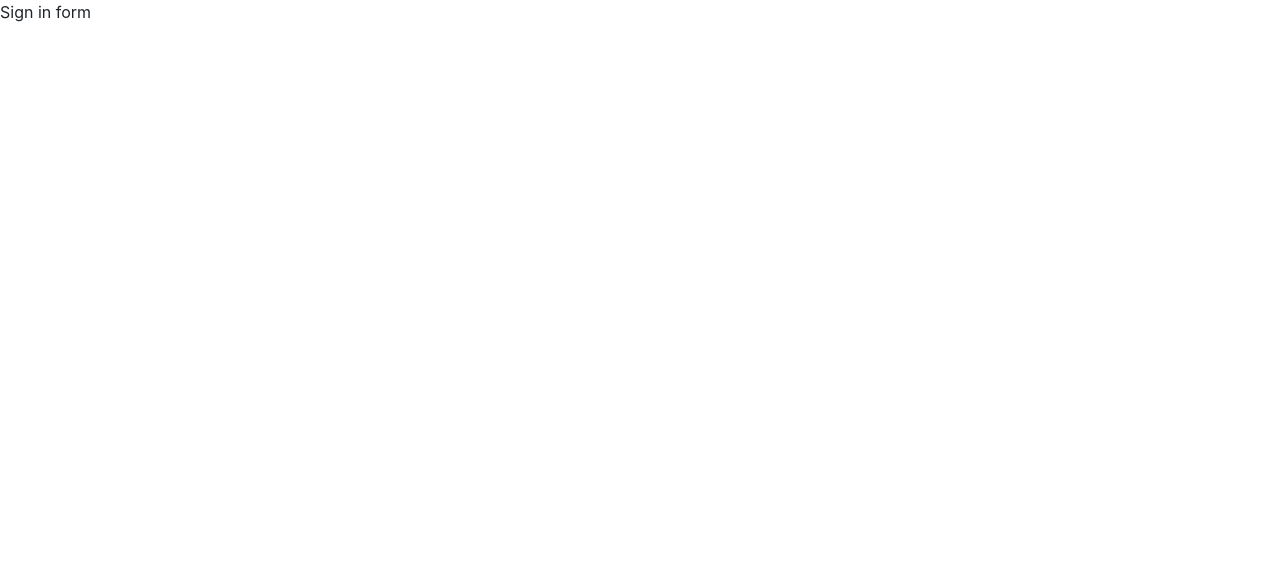
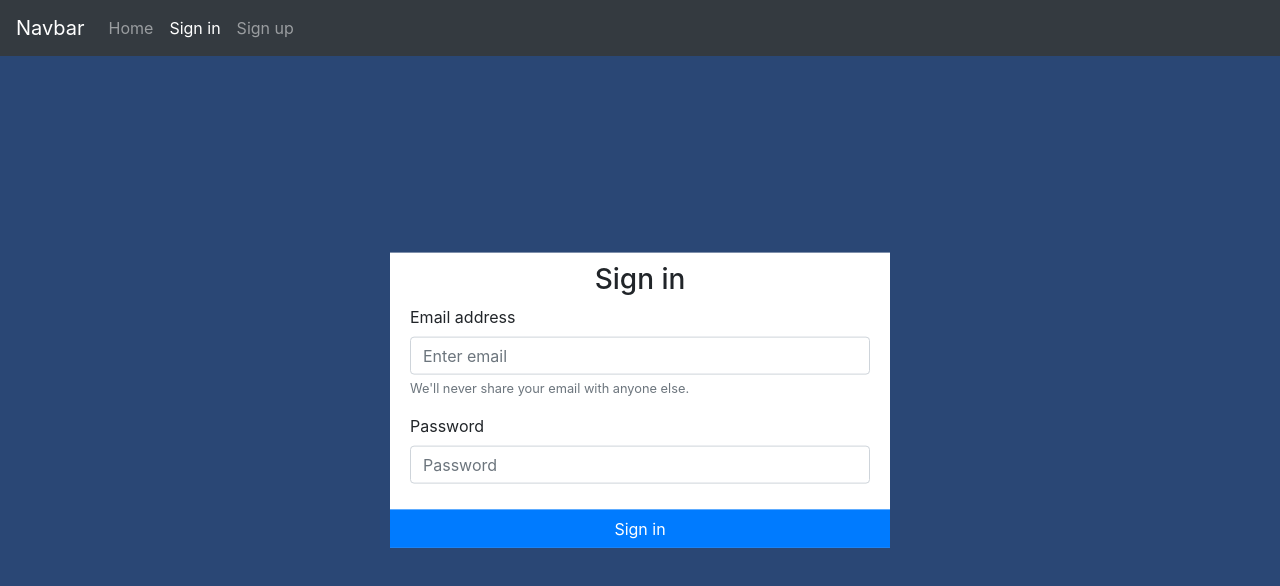
Before and after one commit to zhadyrassyn/mern-stack, a React (Create React App) app in the folder client/: page /signin in a window 1280 px wide. Shown: the top 586 px of the page. Built offline with nearby package versions, Linux system fonts and the light colour scheme; no server answers.

Commit message:
finish test lesson12

```diff
--- a/client/src/Main.jsx
+++ b/client/src/Main.jsx
@@ -5,11 +5,13 @@ import Signin from './components/Signin';
 import Signup from './components/Signup';
 
 import { Route, Switch } from "react-router-dom";
+import Header from "./components/Header";
 
 class Main extends Component {
   render() {
     return (
       <div>
+        <Header/>
         <Switch>
           <Route path="/detail/:postId" component={PostDetail}/>
           <Route path="/signin" component={Signin}/>
--- a/client/src/actions/actions.js
+++ b/client/src/actions/actions.js
@@ -8,7 +8,9 @@ import {
   DELETE_POST_SUCCESS,
   DELETE_POST_ERROR,
   FETCH_POST_SUCCESS,
-  FETCH_POST_ERROR
+  FETCH_POST_ERROR,
+  SIGN_IN_SUCCESS,
+  SIGN_IN_ERROR, SIGN_OUT,
 } from "../types/types";
 import axios from 'axios';
 
@@ -107,3 +109,30 @@ export const deletePost = (id) => (dispatch) => {
       });
     });
 };
+
+export const signin = (email, password, successCallback, errorCallback) => (dispatch) => {
+  console.log('email ', email, password);
+  axios.post('http://localhost:3001/api/auth/sign-in', {email, password})
+    .then(({data}) => {
+      localStorage.setItem('token', data.token);
+      dispatch({
+        type: SIGN_IN_SUCCESS
+      });
+      successCallback();
+  }).catch((error) => {
+      dispatch({
+        type: SIGN_IN_ERROR
+      });
+
+      errorCallback();
+      // errorCallback('Email ');
+  })
+};
+
+export const signout = (callback) => (dispatch) => {
+  localStorage.removeItem('token');
+  dispatch({
+    type: SIGN_OUT,
+  });
+  callback();
+};
--- a/client/src/components/Header.jsx
+++ b/client/src/components/Header.jsx
@@ -1,30 +1,55 @@
 import React, { Component } from 'react';
+
+import {Link, NavLink} from 'react-router-dom';
+import {connect} from 'react-redux';
+
+import {signout} from "../actions/actions";
+
+import {withRouter} from 'react-router-dom';
 
 class Header extends Component {
   constructor(props) {
     super(props);
   }
 
+  handleSignOut() {
+    this.props.signout(() => {
+      this.props.history.push('/');
+    });
+  }
+
   render() {
+    const authenticated = this.props.authenticated;
     return (
       <header>
         <nav className="navbar navbar-expand-lg navbar-dark bg-dark">
 
           <a className="navbar-brand" href="#">Navbar</a>
           <button className="navbar-toggler" type="button" data-toggle="collapse" data-target="#navbarNav" aria-controls="navbarNav" aria-expanded="false" aria-label="Toggle navigation">
-            <span className="navbar-toggler-icon"></span>
+            <span className="navbar-toggler-icon"/>
           </button>
           <div className="collapse navbar-collapse" id="navbarNav">
             <ul className="navbar-nav">
-              <li className="nav-item active">
-                <a className="nav-link" href="#">Home <span className="sr-only">(current)</span></a>
+              <li className="nav-item">
+                <NavLink exact className="nav-link" to="/" activeClassName="active">Home <span className="sr-only">(current)</span></NavLink>
               </li>
-              <li className="nav-item">
-                <a className="nav-link" href="#">Sign in</a>
-              </li>
-              <li className="nav-item">
-                <a className="nav-link" href="#">Sign up</a>
-              </li>
+              {!authenticated &&
+                <li className="nav-item">
+                  <NavLink exact className="nav-link" to="/signin" activeClassName="active">Sign in</NavLink>
+                </li>
+              }
+
+              {!authenticated &&
+                <li className="nav-item">
+                  <NavLink exact className="nav-link" to="/signup" activeClassName="active">Sign up</NavLink>
+                </li>
+              }
+
+              {authenticated &&
+                <li className="nav-item">
+                  <button className="nav-link signout-btn" onClick={this.handleSignOut.bind(this)}>Sign out</button>
+                </li>
+              }
             </ul>
           </div>
         </nav>
@@ -33,4 +58,18 @@ class Header extends Component {
   }
 }
 
-export default Header;
+const mapStateToProps = (state) => {
+  return {
+    authenticated: state.user.authenticated
+  }
+};
+
+const mapDispatchToProps = (dispatch) => {
+  return {
+    signout: (callback) => {
+      dispatch(signout(callback));
+    }
+  }
+};
+
+export default withRouter(connect(mapStateToProps, mapDispatchToProps)(Header));
--- a/client/src/components/Row.jsx
+++ b/client/src/components/Row.jsx
@@ -39,7 +39,7 @@ class Row extends Component {
         {title}, {content}, {author}
         <button onClick={this.deletePost.bind(this)} className="btn btn-danger ml-2"><i className="fas fa-trash-alt"></i></button>
         <button onClick={this.editPost.bind(this)} className="btn btn-info ml-2"><i className="fas fa-edit"></i></button>
-        <Link to={link} className="btn btn-light ml-2"><i class="fas fa-chevron-right"></i></Link>
+        <Link to={link} className="btn btn-light ml-2"><i className="fas fa-chevron-right"></i></Link>
       </li>
     );
   }
--- a/client/src/components/Signin.jsx
+++ b/client/src/components/Signin.jsx
@@ -1,14 +1,72 @@
 import React from 'react';
+import Header from './../components/Header';
+import { connect } from 'react-redux';
+import {signin} from "../actions/actions";
+
+import { withRouter } from 'react-router-dom'
 
 class Signin extends React.Component {
 
+  constructor(props) {
+    super(props);
+
+    this.state = {
+      email: '',
+      password: '',
+      error: '',
+    };
+  }
+
+  handleChange(event) {
+    this.setState({
+      [event.target.name]: event.target.value,
+    })
+  }
+
+  handleSubmit(event) {
+    event.preventDefault();
+    const { email, password } = this.state;
+    this.props.signin(email, password, () => {
+      this.props.history.push('/');
+    }, () => {
+      this.setState({
+        error: 'Email or password is not defined',
+      })
+    });
+  }
+
   render() {
+    const {email, password, error} = this.state;
+
     return (
-      <div>
-        Sign in form
+      <div className="signin-body">
+        <form className="signin-form">
+          <div className="signin-form-body">
+            <h3 className="text-center">Sign in</h3>
+            <div className="form-group">
+              <label htmlFor="email">Email address</label>
+              <input type="email" value={email} onChange={this.handleChange.bind(this)} name="email" className="form-control" id="email" aria-describedby="emailHelp" placeholder="Enter email"/>
+              <small id="emailHelp" className="form-text text-muted">We'll never share your email with anyone else.</small>
+            </div>
+            <div className="form-group">
+              <label htmlFor="password">Password</label>
+              <input type="password" value={password} className="form-control" onChange={this.handleChange.bind(this)} name="password" id="password" placeholder="Password"/>
+            </div>
+            <p className="text-danger">{error}</p>
+          </div>
+          <button type="submit" className="btn btn-primary signin-btn" onClick={this.handleSubmit.bind(this)}>Sign in</button>
+        </form>
       </div>
     )
   }
 }
 
-export default Signin;
+const mapDispatchToProps = (dispatch) => {
+  return {
+    signin: (email, password, success, error) => {
+      dispatch(signin(email, password, success, error));
+    }
+  }
+};
+
+export default withRouter(connect(null, mapDispatchToProps)(Signin));
--- a/client/src/containers/App.jsx
+++ b/client/src/containers/App.jsx
@@ -161,8 +161,6 @@ class App extends React.Component {
     return (
       <div className="px-2 py-2">
 
-        <Header/>
-
         {showAddModal &&
         <div className="modal">
           <div className="modal-content">
--- a/client/src/index.js
+++ b/client/src/index.js
@@ -10,10 +10,35 @@ import { createLogger } from 'redux-logger';
 
 import { BrowserRouter } from "react-router-dom";
 
+import {
+  SIGN_IN_SUCCESS,
+} from "./types/types";
+
+import axios from 'axios';
+
 const store = createStore(
   Reducers,
   applyMiddleware(thunkMiddleware, createLogger())
 );
+
+const token = localStorage.getItem('token');
+
+if (token) {
+  store.dispatch({
+    type: SIGN_IN_SUCCESS,
+  })
+}
+
+axios.get('http://localhost:3001/api/secret', {
+  headers: {
+    'Authorization': 'Bearer ' + token
+  }
+})
+  .then((success) => {
+    console.log('success ', success);
+  }).catch((error) => {
+    console.log(error.response);
+});
 
 //JSX
 ReactDOM.render(
--- /dev/null
+++ b/client/src/reducers/userReducers.js
@@ -0,0 +1,32 @@
+import {
+  SIGN_IN_SUCCESS,
+  SIGN_IN_ERROR,
+  SIGN_OUT,
+} from "../types/types";
+
+const initialState = {
+  authenticated: false,
+};
+
+
+export default (state = initialState, action) => {
+  switch (action.type) {
+    case SIGN_IN_SUCCESS:
+      return {
+        ...state,
+        authenticated: true,
+      };
+    case SIGN_IN_ERROR:
+      return {
+        ...state,
+        authenticated: false,
+      };
+    case SIGN_OUT:
+      return {
+        ...state,
+        authenticated: false,
+      };
+    default:
+      return state;
+  }
+}
--- a/client/src/styles/index.css
+++ b/client/src/styles/index.css
@@ -78,3 +78,32 @@
   width: 300px;
   height: auto;
 }
+
+.signin-body {
+  width: 100%;
+  height: 95vh;
+  background-color: #2a4775;
+}
+
+.signin-form {
+  background-color: white;
+  width: 500px;
+  position: absolute;
+  top: 50%;
+  left: 50%;
+  transform: translate(-50%, -50%);
+}
+
+.signin-form-body {
+  padding: 10px 20px 10px 20px;
+}
+
+.signin-btn {
+  width: 100%;
+  border-radius: 0;
+}
+
+.signout-btn {
+  border: none;
+  background: none;
+}
--- a/client/src/types/types.js
+++ b/client/src/types/types.js
@@ -12,3 +12,7 @@ export const DELETE_POST_ERROR = 'DELETE_POST_ERROR';
 
 export const FETCH_POST_SUCCESS = 'FETCH_POST_SUCCESS';
 export const FETCH_POST_ERROR = 'FETCH_POST_ERROR';
+
+export const SIGN_IN_SUCCESS = 'SIGN_IN_SUCCESS';
+export const SIGN_IN_ERROR = 'SIGN_IN_ERROR';
+export const SIGN_OUT = 'SIGN_OUT';
```
Also changed, not shown: client/src/reducers/postReducers.js (added, +79 -0 lines), client/src/reducers/reducers.js (+4 -80 lines), 2 other files (tests, documents, lock files or other folders).
